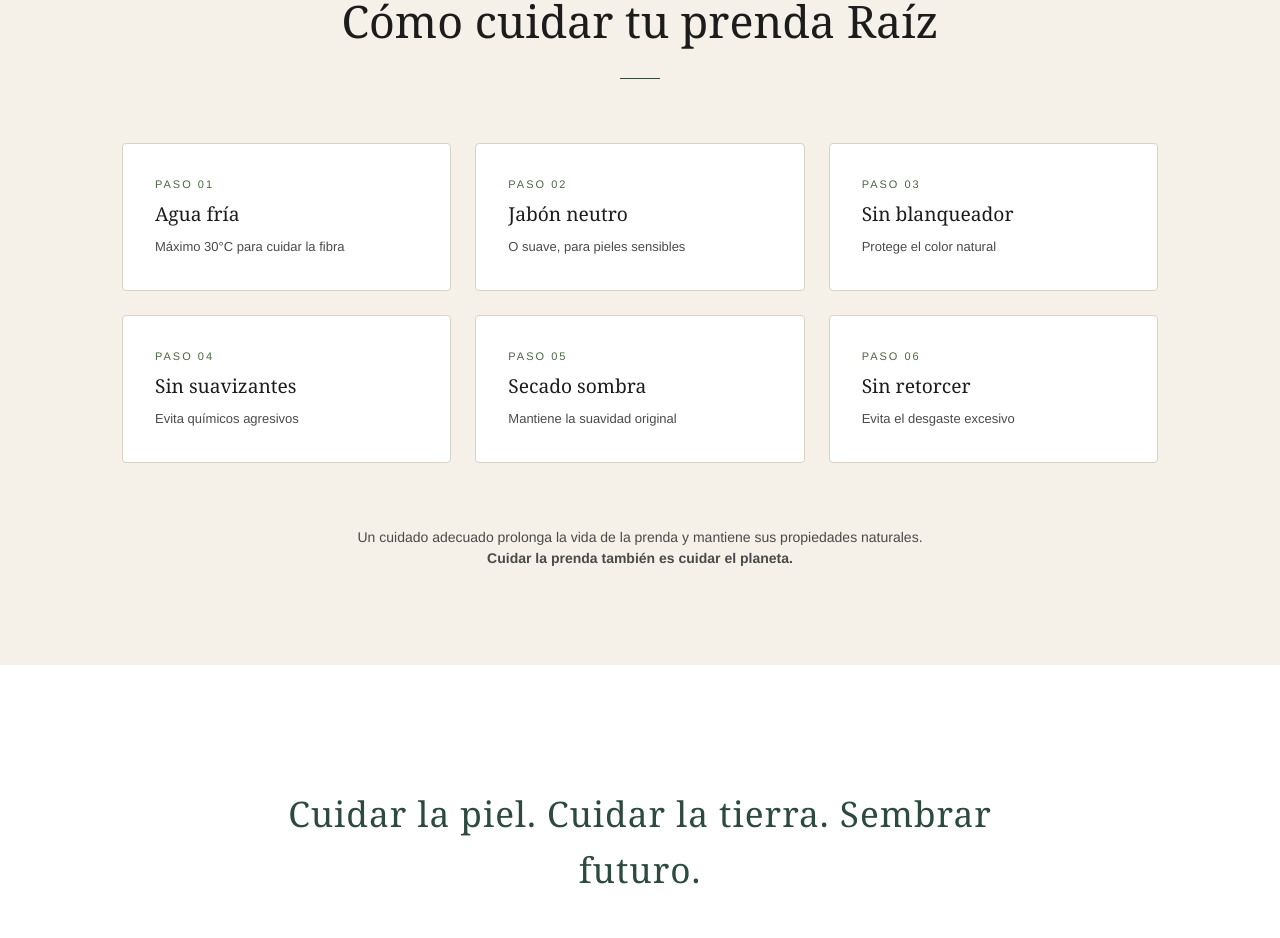
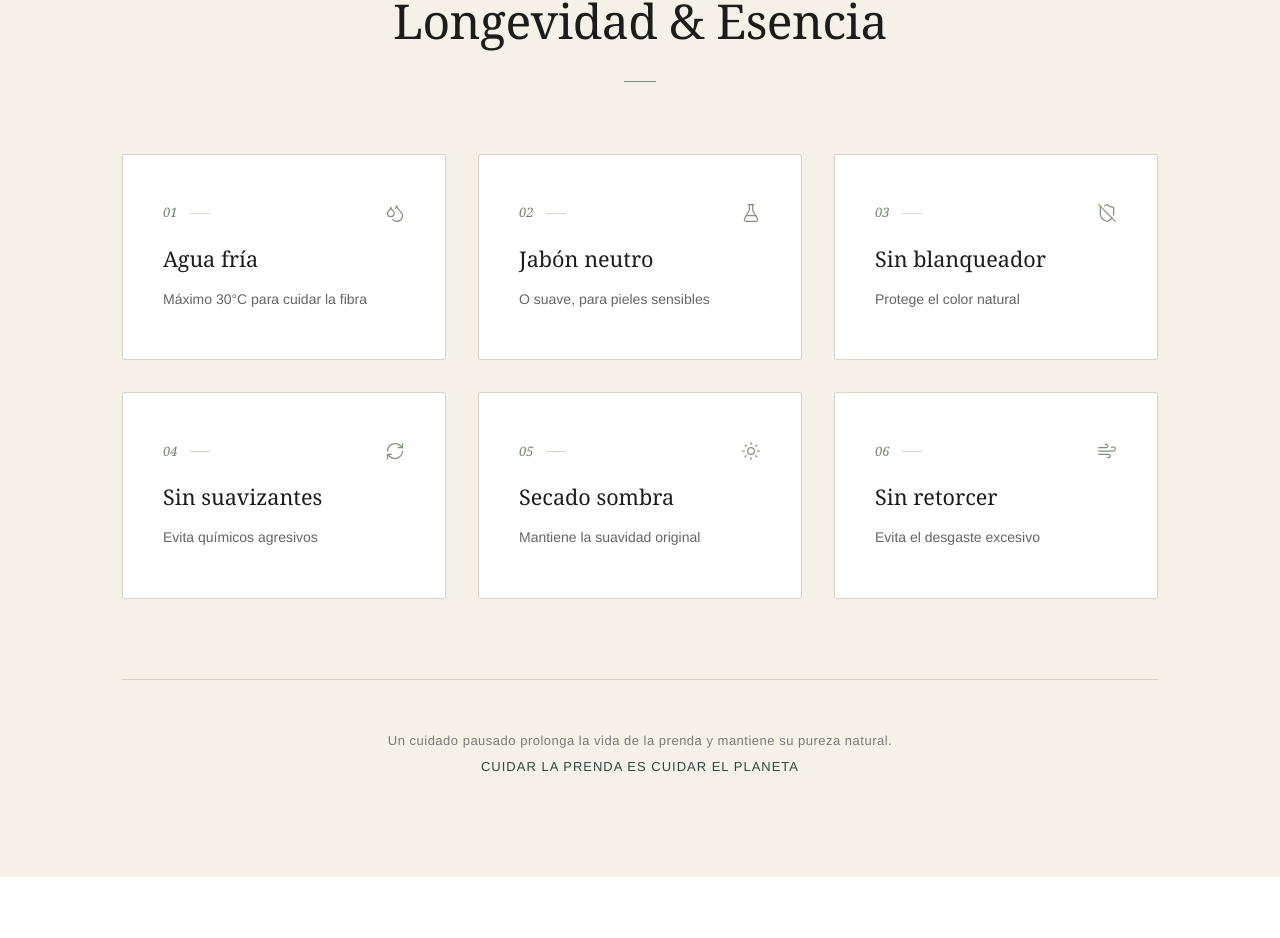
Before and after one commit to MiguelOquendoRincon/raiz-fashion-app, a Next.js app: page / in a window 1280 px wide. Shown: the part 3473-4411 px from the top of the page. Built offline with nearby package versions, Linux system fonts and the light colour scheme.

Commit message:
feature: cares implemented

```diff
--- a/package.json
+++ b/package.json
@@ -9,6 +9,7 @@
     "lint": "eslint"
   },
   "dependencies": {
+    "lucide-react": "^0.577.0",
     "next": "16.1.6",
     "react": "19.2.3",
     "react-dom": "19.2.3"
--- a/src/components/sections/Care.jsx
+++ b/src/components/sections/Care.jsx
@@ -1,66 +1,87 @@
+import { Droplets, Wind, ShieldOff, Sun, RefreshCw, FlaskConical } from "lucide-react";
+
 export default function Care() {
     const careSteps = [
-        { label: "Agua fría", desc: "Máximo 30°C para cuidar la fibra" },
-        { label: "Jabón neutro", desc: "O suave, para pieles sensibles" },
-        { label: "Sin blanqueador", desc: "Protege el color natural" },
-        { label: "Sin suavizantes", desc: "Evita químicos agresivos" },
-        { label: "Secado sombra", desc: "Mantiene la suavidad original" },
-        { label: "Sin retorcer", desc: "Evita el desgaste excesivo" }
+        { label: "Agua fría", desc: "Máximo 30°C para cuidar la fibra", icon: <Droplets size={20} strokeWidth={1.5} /> },
+        { label: "Jabón neutro", desc: "O suave, para pieles sensibles", icon: <FlaskConical size={20} strokeWidth={1.5} /> },
+        { label: "Sin blanqueador", desc: "Protege el color natural", icon: <ShieldOff size={20} strokeWidth={1.5} /> },
+        { label: "Sin suavizantes", desc: "Evita químicos agresivos", icon: <RefreshCw size={20} strokeWidth={1.5} /> },
+        { label: "Secado sombra", desc: "Mantiene la suavidad original", icon: <Sun size={20} strokeWidth={1.5} /> },
+        { label: "Sin retorcer", desc: "Evita el desgaste excesivo", icon: <Wind size={20} strokeWidth={1.5} /> }
     ];
 
     return (
         <>
-            <section id="care" style={{ padding: "var(--section-pad)", background: "var(--color-cream)" }}>
+            <section id="care" style={{ padding: "var(--section-pad)", background: "var(--color-cream)", position: "relative" }}>
                 <div style={{ maxWidth: "var(--container-max-width)", margin: "0 auto", padding: "var(--container-padding)" }}>
-                    <div style={{ textAlign: "center", marginBottom: 64 }}>
-                        <p style={{ fontFamily: "var(--font-sans)", fontSize: 11, letterSpacing: 3, color: "var(--color-mid-green)", marginBottom: 16, textTransform: "uppercase" }}>🤍 Durabilidad</p>
-                        <h2 style={{ fontFamily: "var(--font-serif)", fontSize: "clamp(1.8rem, 3.5vw, 2.8rem)", color: "var(--color-text-dark)", fontWeight: 400 }}>
-                            Cómo cuidar tu prenda Raíz
+                    <div style={{ textAlign: "center", marginBottom: 72 }}>
+                        <p style={{ fontFamily: "var(--font-sans)", fontSize: 10, letterSpacing: 4, color: "var(--color-mid-green)", marginBottom: 16, textTransform: "uppercase", fontWeight: 600 }}>Cuidado de la fibra</p>
+                        <h2 style={{ fontFamily: "var(--font-serif)", fontSize: "clamp(2rem, 4vw, 3rem)", color: "var(--color-text-dark)", fontWeight: 400, letterSpacing: -0.5 }}>
+                            Longevidad & Esencia
                         </h2>
-                        <div style={{ width: 40, height: 1, background: "var(--color-dark-green)", margin: "24px auto 0" }} />
+                        <div style={{ width: 32, height: 1, background: "var(--color-dark-green)", margin: "24px auto 0", opacity: 0.6 }} />
                     </div>
 
-                    <div style={{ display: "grid", gridTemplateColumns: "repeat(auto-fit, minmax(280px, 1fr))", gap: 24 }}>
+                    <div style={{ display: "grid", gridTemplateColumns: "repeat(auto-fit, minmax(300px, 1fr))", gap: 32 }}>
                         {careSteps.map((step, i) => (
-                            <div key={i} style={{
-                                background: "#fff", padding: "32px", borderRadius: 4,
-                                border: "1px solid var(--color-border)",
-                                display: "flex", flexDirection: "column", gap: 8
-                            }}>
-                                <span style={{ fontFamily: "var(--font-sans)", fontSize: 11, color: "var(--color-mid-green)", letterSpacing: 2 }}>PASO 0{i + 1}</span>
-                                <h3 style={{ fontFamily: "var(--font-serif)", fontSize: "1.2rem", color: "var(--color-text-dark)", fontWeight: 400 }}>{step.label}</h3>
-                                <p style={{ fontFamily: "var(--font-sans)", fontSize: 13, color: "var(--color-text-mid)", lineHeight: 1.6 }}>{step.desc}</p>
+                            <div key={i}
+                                onMouseEnter={e => {
+                                    e.currentTarget.style.transform = "translateY(-8px)";
+                                    e.currentTarget.style.borderColor = "var(--color-mid-green)";
+                                    e.currentTarget.style.boxShadow = "0 20px 40px rgba(0,0,0,0.04)";
+                                }}
+                                onMouseLeave={e => {
+                                    e.currentTarget.style.transform = "translateY(0)";
+                                    e.currentTarget.style.borderColor = "var(--color-border)";
+                                    e.currentTarget.style.boxShadow = "none";
+                                }}
+                                style={{
+                                    background: "#fff", padding: "48px 40px", borderRadius: 2,
+                                    border: "1px solid var(--color-border)",
+                                    display: "flex", flexDirection: "column", gap: 12,
+                                    transition: "all 0.5s cubic-bezier(0.16, 1, 0.3, 1)",
+                                    cursor: "default"
+                                }}>
+                                <div style={{ display: "flex", alignItems: "center", justifyContent: "space-between", marginBottom: 8 }}>
+                                    <div style={{ display: "flex", alignItems: "center", gap: 12 }}>
+                                        <span style={{ fontFamily: "var(--font-serif)", fontSize: 13, color: "var(--color-mid-green)", fontStyle: "italic", opacity: 0.8 }}>0{i + 1}</span>
+                                        <div style={{ height: 1, width: 20, background: "var(--color-border)" }} />
+                                    </div>
+                                    <div style={{ color: "var(--color-mid-green)", opacity: 0.7 }}>{step.icon}</div>
+                                </div>
+                                <h3 style={{ fontFamily: "var(--font-serif)", fontSize: "1.35rem", color: "var(--color-text-dark)", fontWeight: 400 }}>{step.label}</h3>
+                                <p style={{ fontFamily: "var(--font-sans)", fontSize: 14, color: "var(--color-text-mid)", lineHeight: 1.7, opacity: 0.85 }}>{step.desc}</p>
                             </div>
                         ))}
                     </div>
 
-                    <div style={{ marginTop: 64, textAlign: "center" }}>
-                        <p style={{ fontFamily: "var(--font-sans)", fontSize: 14, color: "var(--color-text-mid)", italic: "true" }}>
-                            Un cuidado adecuado prolonga la vida de la prenda y mantiene sus propiedades naturales.
+                    <div style={{ marginTop: 80, textAlign: "center", borderTop: "1px solid var(--color-border)", paddingTop: 48 }}>
+                        <p style={{ fontFamily: "var(--font-sans)", fontSize: 13, color: "var(--color-text-light)", letterSpacing: 0.5, lineHeight: 2 }}>
+                            Un cuidado pausado prolonga la vida de la prenda y mantiene su pureza natural.
                             <br />
-                            <strong>Cuidar la prenda también es cuidar el planeta.</strong>
+                            <span style={{ color: "var(--color-dark-green)", fontWeight: 500, letterSpacing: 1 }}>CUIDAR LA PRENDA ES CUIDAR EL PLANETA</span>
                         </p>
                     </div>
                 </div>
             </section>
 
             {/* Finale Section */}
-            <section style={{ padding: "120px 0", background: "#fff" }}>
-                <div style={{ maxWidth: 800, margin: "0 auto", textAlign: "center", padding: "0 24px" }}>
+            <section style={{ padding: "160px 0", background: "#fff", borderTop: "1px solid var(--color-cream)" }}>
+                <div style={{ maxWidth: 900, margin: "0 auto", textAlign: "center", padding: "0 24px" }}>
                     <h2 style={{
                         fontFamily: "var(--font-serif)",
-                        fontSize: "clamp(1.5rem, 4vw, 2.2rem)",
+                        fontSize: "clamp(1.8rem, 5vw, 2.8rem)",
                         color: "var(--color-dark-green)",
-                        lineHeight: 1.6,
+                        lineHeight: 1.4,
                         fontWeight: 400,
-                        letterSpacing: 1
+                        letterSpacing: -0.5
                     }}>
-                        Cuidar la piel. Cuidar la tierra. Sembrar futuro.
+                        Cuidar la piel. Cuidar la tierra.<br />Sembrar futuro.
                     </h2>
-                    <div style={{ marginTop: 40, display: "flex", justifyContent: "center", gap: 12 }}>
-                        <span style={{ fontSize: 14 }}>🌱</span>
-                        <span style={{ fontSize: 14 }}>🤍</span>
-                        <span style={{ fontSize: 14 }}>🌍</span>
+                    <div style={{ marginTop: 56, display: "flex", justifyContent: "center", alignItems: "center", gap: 24, opacity: 0.4 }}>
+                        <div style={{ height: 1, width: 40, background: "var(--color-dark-green)" }} />
+                        <span style={{ fontSize: 12, letterSpacing: 6, color: "var(--color-dark-green)", fontWeight: 600 }}>RAÍZ</span>
+                        <div style={{ height: 1, width: 40, background: "var(--color-dark-green)" }} />
                     </div>
                 </div>
             </section>
```
Also changed, not shown: 1 other file (tests, documents, lock files or other folders).
